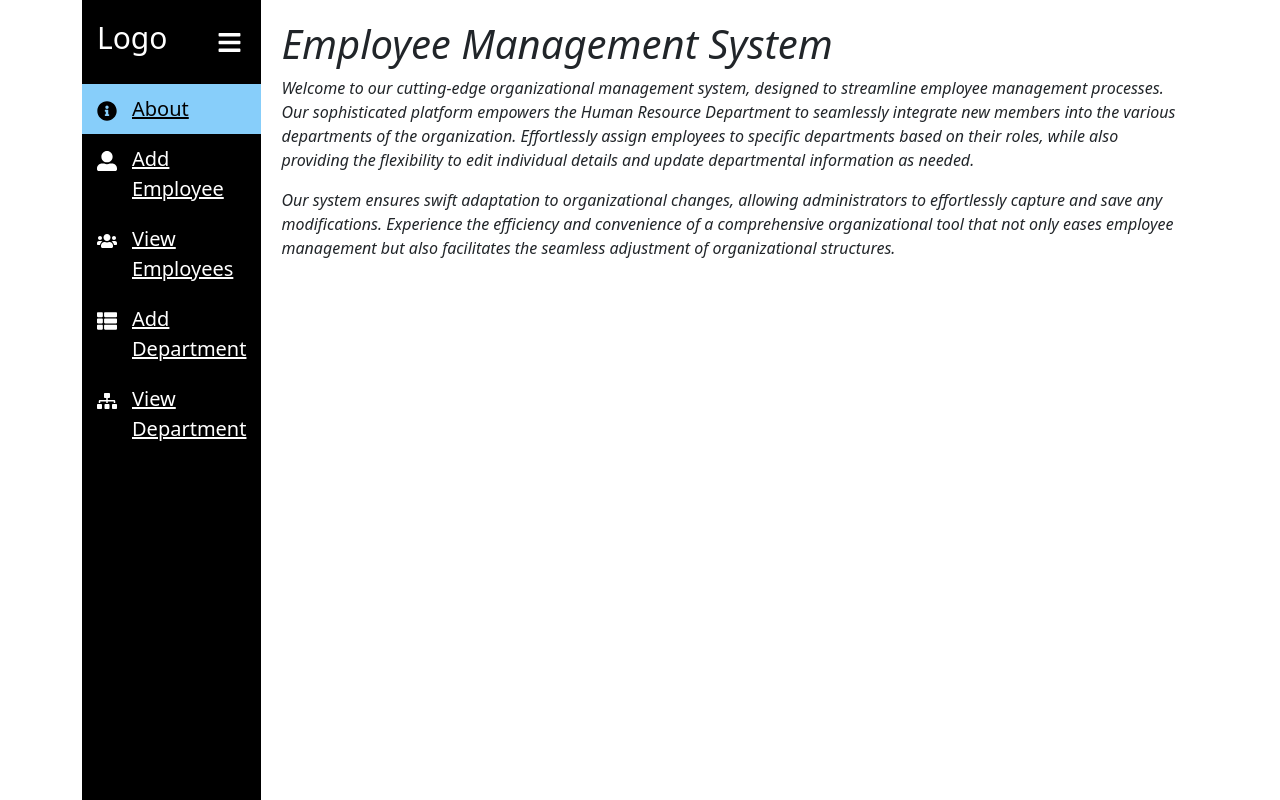
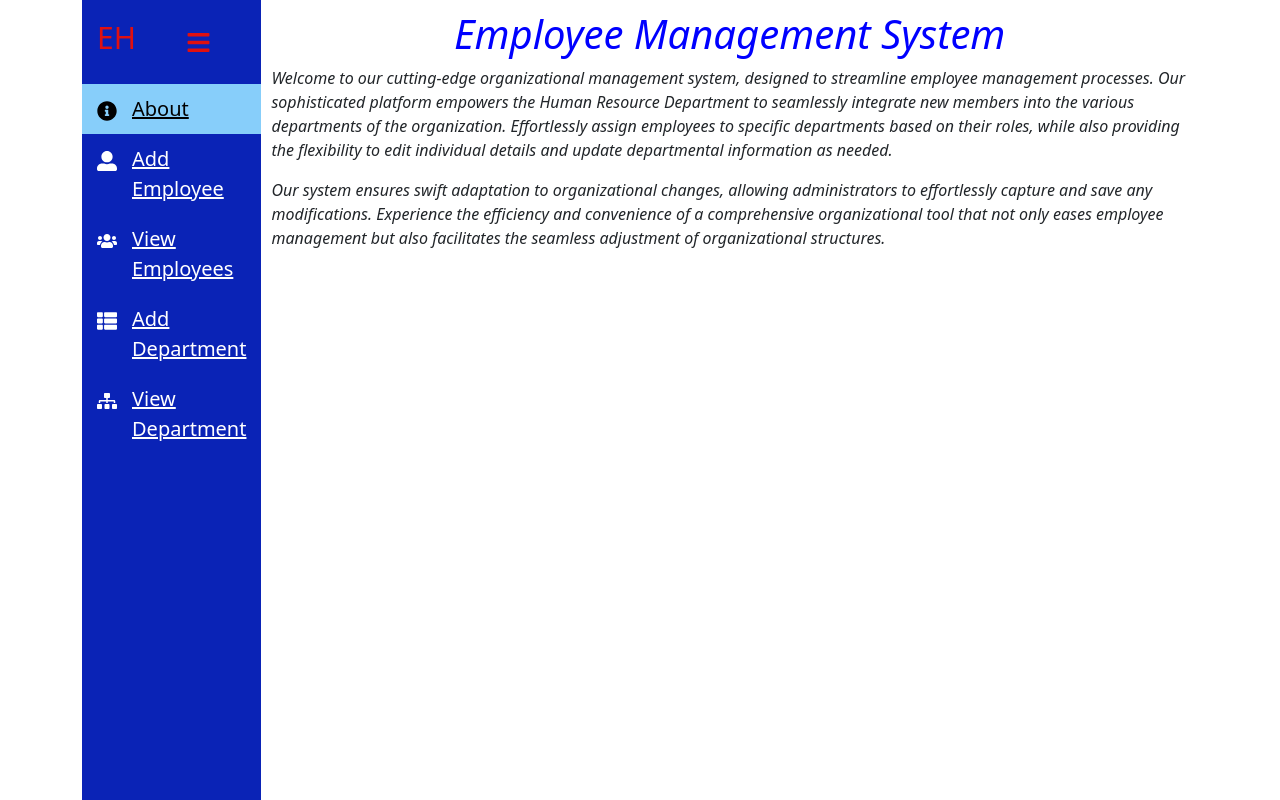
Before and after one commit to Maderu-CM/Employee-Management-System, a React (Create React App) app in the folder frontend/: page /about in a window 1280 px wide. Both pictures are taken after a click on the icon 109 px from the left and 32 px from the top of the page. Built offline with nearby package versions, Linux system fonts and the light colour scheme.

Commit message:
Missed Changes

```diff
--- a/frontend/src/App.css
+++ b/frontend/src/App.css
@@ -5,17 +5,21 @@
 }
 .container{
   display:flex;
+  margin-left: 0;
 }
 main{
   width: 100%;
-  padding: 20px;
+  padding: 10px;
 }
 .sidebar{
-  background: #000;
-  color: #fff;
+  background: #0a23b6;
+  color: #e01010;
   height: 100vh;
   width: 200px;
   transition: all 0.5s;
+
+  margin-left: 0;
+
 }
 .top_section{
   display: flex;
@@ -28,7 +32,7 @@ main{
 .bars{
   display: flex;
   font-size: 25px;
-  margin-left: 50px;
+  margin-left: 40px;
 }
 .link{
   display: flex;
--- a/frontend/src/components/Sidebar.jsx
+++ b/frontend/src/components/Sidebar.jsx
@@ -49,7 +49,7 @@ const Sidebar = ({ children }) => {
         <div className="container">
             <div style={{ width: isOpen ? "200px" : "50px" }} className="sidebar">
                 <div className="top_section">
-                    <h1 style={{ display: isOpen ? "block" : "none" }} className="logo">Logo</h1>
+                    <h1 style={{ display: isOpen ? "block" : "none" }} className="logo">EH</h1>
                     <div style={{ marginLeft: isOpen ? "50px" : "0px" }} className="bars">
                         <FaBars onClick={toggle} />
                     </div>
--- a/frontend/src/pages/About.jsx
+++ b/frontend/src/pages/About.jsx
@@ -1,15 +1,16 @@
 import React from 'react';
+import './style.css'
 
 const About = () => {
     return (
         <div>
-            <h1><em>Employee Management System</em></h1>
+            <h1 className='about'><em>Employee Management System</em></h1>
             <div>
-            <p><em>Welcome to our cutting-edge organizational management system, designed to streamline employee management processes. Our sophisticated platform empowers the Human Resource Department to seamlessly integrate new members into the various departments of the organization. Effortlessly assign employees to specific departments based on their roles, while also providing the flexibility to edit individual details and update departmental information as needed.</em></p>
+                <p><em>Welcome to our cutting-edge organizational management system, designed to streamline employee management processes. Our sophisticated platform empowers the Human Resource Department to seamlessly integrate new members into the various departments of the organization. Effortlessly assign employees to specific departments based on their roles, while also providing the flexibility to edit individual details and update departmental information as needed.</em></p>
             </div>
-           <div>
-           <p><em>Our system ensures swift adaptation to organizational changes, allowing administrators to effortlessly capture and save any modifications. Experience the efficiency and convenience of a comprehensive organizational tool that not only eases employee management but also facilitates the seamless adjustment of organizational structures.</em></p>
-           </div>
+            <div>
+                <p><em>Our system ensures swift adaptation to organizational changes, allowing administrators to effortlessly capture and save any modifications. Experience the efficiency and convenience of a comprehensive organizational tool that not only eases employee management but also facilitates the seamless adjustment of organizational structures.</em></p>
+            </div>
         </div>
     );
 };
--- a/frontend/src/pages/AddEmployee.jsx
+++ b/frontend/src/pages/AddEmployee.jsx
@@ -92,7 +92,7 @@ function AddEmployee() {
 
     return (
         <div style={{ display: 'flex', flexDirection: 'column', alignItems: 'center' }}>
-            <div style={{ marginTop: '20px', color: 'blue' }}>
+            <div style={{ marginTop: '10px', color: 'blue' }}>
                 <h2>Add Employee</h2>
             </div>
 
@@ -103,6 +103,7 @@ function AddEmployee() {
 
             <div style={{ width: '50%', alignSelf: 'center', marginTop: '20px' }}>
                 <form onSubmit={handleSubmit}>
+
                     <div className="mb-3 row">
                         <label htmlFor="firstname" className="col-sm-2 col-form-label">
                             First Name
--- a/frontend/src/pages/style.css
+++ b/frontend/src/pages/style.css
@@ -16,3 +16,7 @@
 .input-group-append .btn.search-button:hover {
     background-color: #72ee0d !important;
 }
+.about{
+    text-align: center;
+    color: blue;
+}
```
